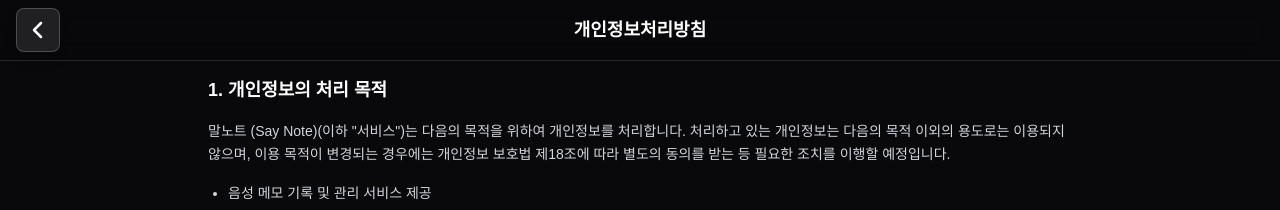
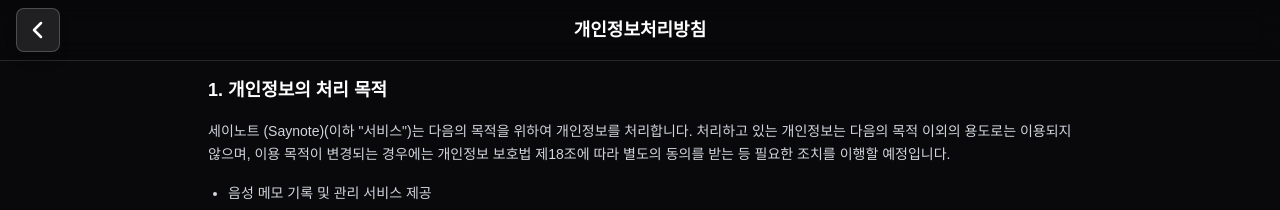
Before and after one commit to zzang535/voicememo, a Next.js app: page /settings/privacy-policy in a window 1280 px wide. Shown: the top 210 px of the page. Built offline with nearby package versions, Linux system fonts and the light colour scheme.

Commit message:
refactor: 음성메모 페이지 헤더 타이틀을 APP_NAME 상수로 변경
- 하드코딩된 "말노트"를 APP_NAME.KO ("세이노트")로 변경
- 앱 이름 관리를 중앙화하여 일관성 향상

```diff
--- a/src/app/page.tsx
+++ b/src/app/page.tsx
@@ -6,6 +6,7 @@
 import { getUserId, getShortUserId } from '@/utils/userUtils';
 import { RECORDING_POLICY } from '@/config/recordingPolicy';
 import { COLORS } from '@/constants/colors';
+import { APP_NAME } from '@/constants/app';
 
 interface MemoData {
   id: number;
@@ -419,7 +420,7 @@
 
   return (
     <div className={`min-h-screen ${COLORS.PAGE_BG} text-white pb-20`}>
-      <Header title="말노트" />
+      <Header title={APP_NAME.KO} />
 
       <div className="pt-20 px-4 max-w-4xl mx-auto">
         {/* Title Section */}
--- a/src/constants/app.ts
+++ b/src/constants/app.ts
@@ -1,9 +1,9 @@
 // 앱 관련 상수
 
 export const APP_NAME = {
-  KO: '말노트',
-  EN: 'Say Note',
-  FULL: '말노트 (Say Note)'
+  KO: '세이노트',
+  EN: 'Saynote',
+  FULL: '세이노트 (Saynote)'
 } as const;
 
 export const COMPANY_INFO = {
```
